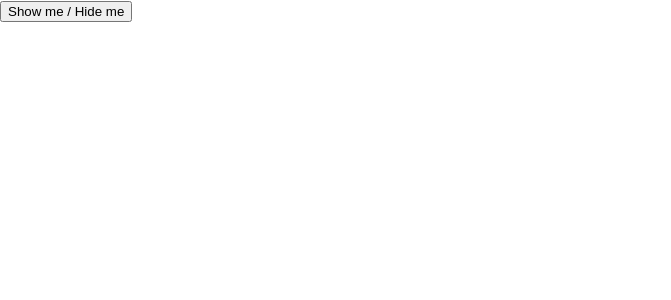
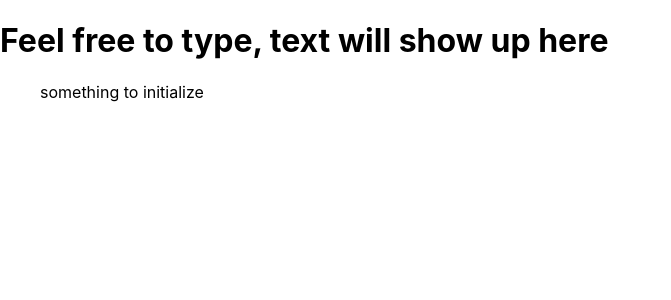
Before and after one commit to rupeshpanwar/hooks-playground, a React (Create React App) app: page / in a window 1280 px wide. Shown: the top 300 px of the page, without its empty margins (0-671 px from the left). Built offline with nearby package versions, Linux system fonts and the light colour scheme.

Commit message:
use custom hook

```diff
--- a/src/App.js
+++ b/src/App.js
@@ -1,64 +1,101 @@
 import React, { useState, useEffect } from 'react'
+
+
+//use custom Hooks
+function App() {
+  const userText = useKeyPress('something to initialize')
+
+  return (
+    <div>
+      <h1>Feel free to type, text will show up here</h1>
+      <blockquote>
+        {userText}
+      </blockquote>
+    </div>
+  )
+}
+
+function useKeyPress(startingValue) {
+  const [userText,setUserText] = useState(startingValue)
+
+  const handleUserKeyPress = (event) => {
+    const {key,keyCode} = event
+
+    if(keyCode === 32 || (keyCode >= 65 && keyCode <= 90)) {
+      setUserText(`${userText}${key}`)
+    }
+  }
+
+  useEffect(() => {
+    window.addEventListener('keydown',handleUserKeyPress)
+
+    return () => {
+      window.removeEventListener('keydown',handleUserKeyPress)
+    }
+  })
+
+  return userText
+}
 
 //another example of component did unmount via useEffect
 // selective state tracking via array [] in useEffect
-function Counter() {
+// function Counter() {
 
-  const [count, setCount] = useState(0)
-  const [color,setColor] = useState('salmon')
+//   const [count, setCount] = useState(0)
+//   const [color,setColor] = useState('salmon')
 
-  const handleCountAdd = () => setCount(count + 1)
-  const handleCountMinus = () => setCount(count - 1)
+//   const handleCountAdd = () => setCount(count + 1)
+//   const handleCountMinus = () => setCount(count - 1)
 
-  useEffect(() => {
-    console.log(`the current value of count is ${count}`)
+//   useEffect(() => {
+//     console.log(`the current value of count is ${count}`)
 
-    return () => {
-      console.log(`removing anything up n above,last hold value is ${count}`)
-    }
-  },[count])
+//     return () => {
+//       console.log(`removing anything up n above,last hold value is ${count}`)
+//     }
+//   },[count])
 
-  const handleChangeColor = () => {
-      const nextColor = color === 'salmon' ? 'gold' : 'salmon'
-      setColor(nextColor)
-  }
-  return (
-    <div>
-      <div>
-        <button
-          onClick={handleCountAdd}>Add</button>
-      </div>
-      <div>
-        <button
-          onClick={handleCountMinus} >Minus</button>
-      </div>
-      <div>
-        <button onClick={handleChangeColor}>
-          Change color
-        </button>
-      </div>
-      <div>
-        <h1 style={{color}}>Current value is {`${count}`}</h1>
-      </div>
-    </div>
-  )
+//   const handleChangeColor = () => {
+//       const nextColor = color === 'salmon' ? 'gold' : 'salmon'
+//       setColor(nextColor)
+//   }
+//   return (
+//     <div>
+//       <div>
+//         <button
+//           onClick={handleCountAdd}>Add</button>
+//       </div>
+//       <div>
+//         <button
+//           onClick={handleCountMinus} >Minus</button>
+//       </div>
+//       <div>
+//         <button onClick={handleChangeColor}>
+//           Change color
+//         </button>
+//       </div>
+//       <div>
+//         <h1 style={{color}}>Current value is {`${count}`}</h1>
+//       </div>
+//     </div>
+//   )
 
-}
+// }
 
-function App() {
-  const [visible,setVisible] = useState(false)
+// function App() {
+//   const [visible,setVisible] = useState(false)
 
-  return(
-    <div>
-      <button
-      onClick={() =>setVisible(!visible)}>
-        Show me / Hide me
-      </button>
+//   return(
+//     <div>
+//       <button
+//       onClick={() =>setVisible(!visible)}>
+//         Show me / Hide me
+//       </button>
 
-      {visible && <Counter />}
-    </div>
-  )
-}
+//       {visible && <Counter />}
+//     </div>
+//   )
+// }
 
 
 
```
